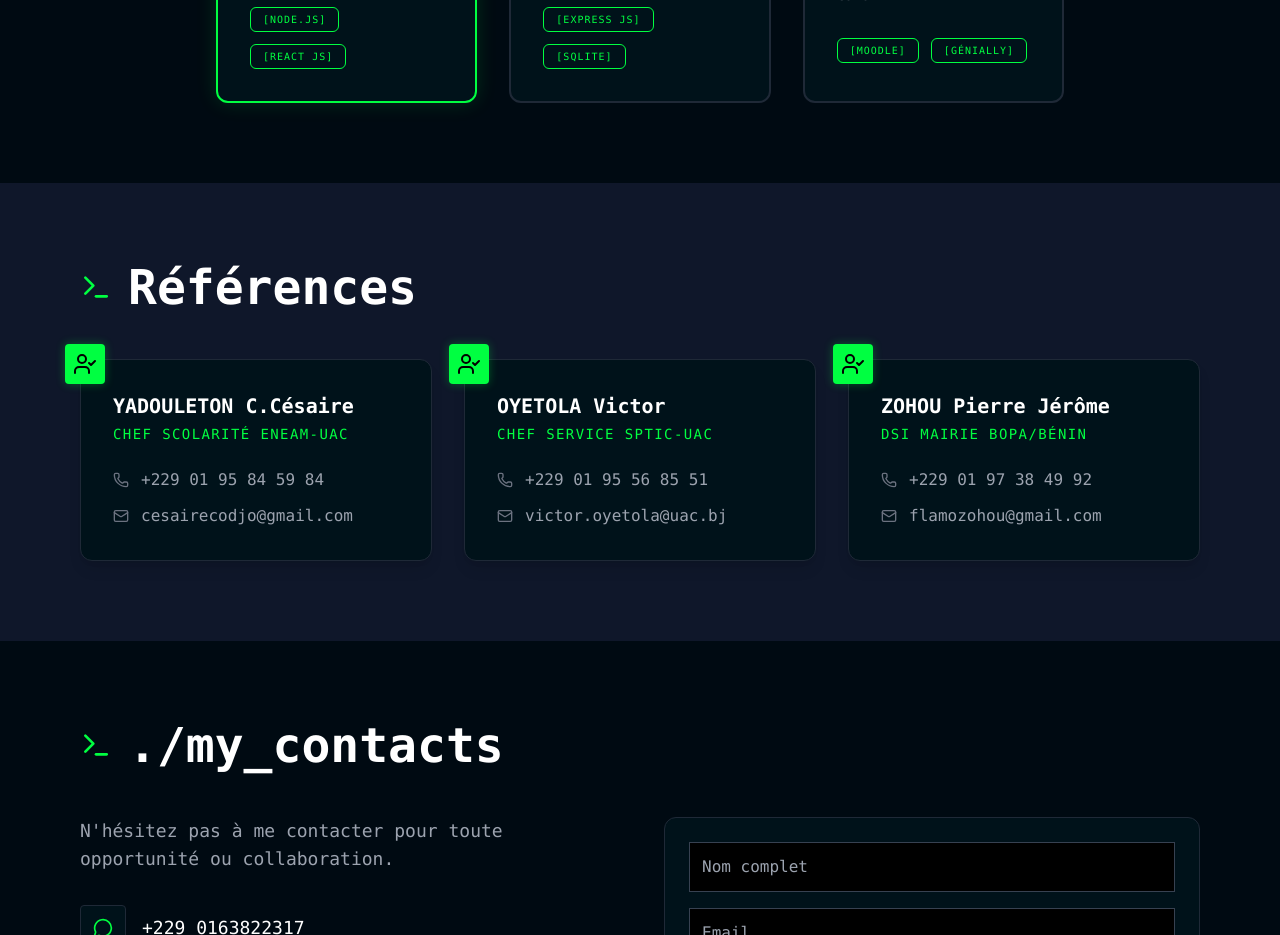
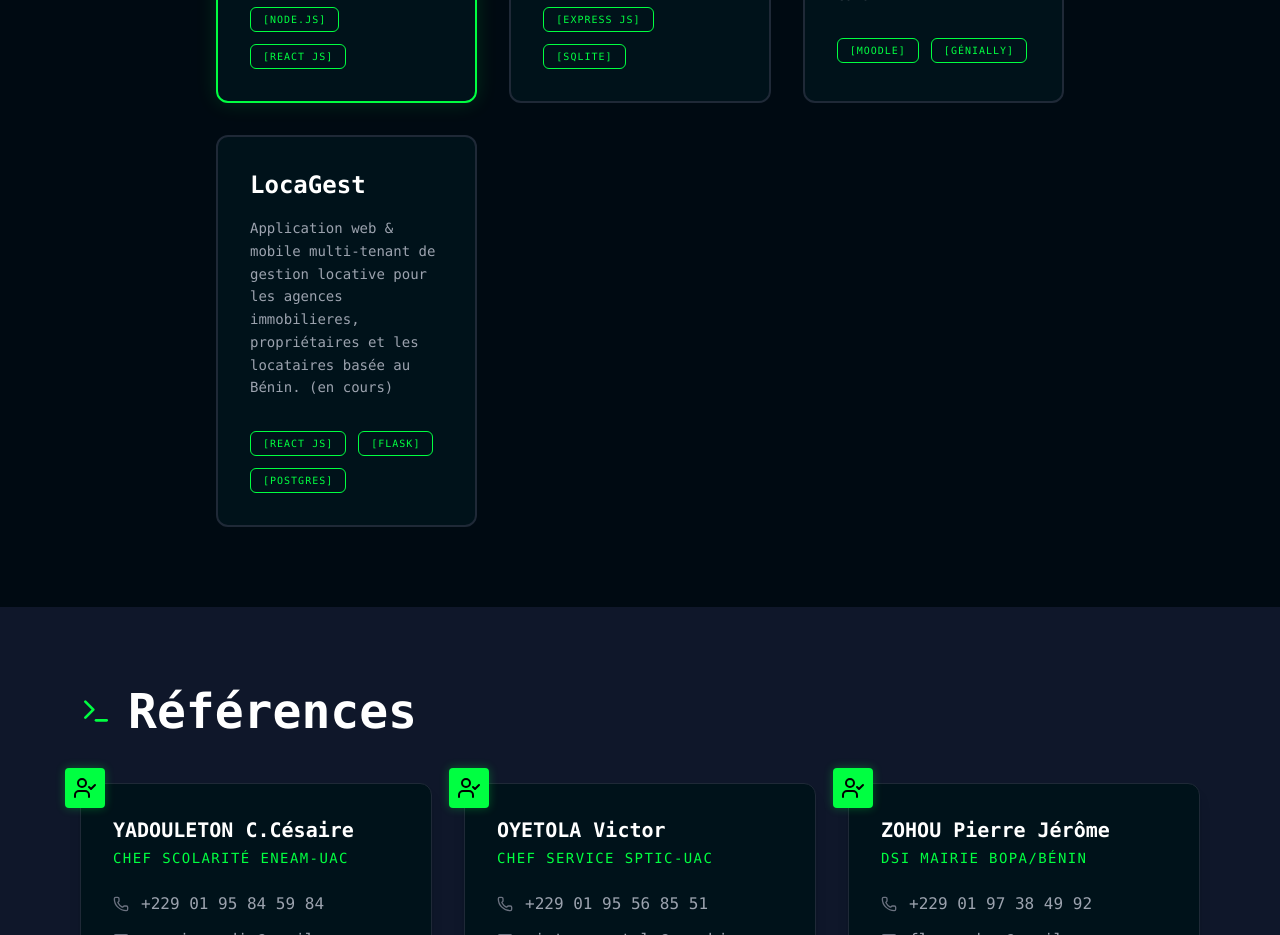
Before and after one commit to FrejusHO/Mon-portfolio, a React (Vite) app: page / in a window 1280 px wide. Shown: the part 5220-6155 px from the top of the page. Built offline with nearby package versions, Linux system fonts and the light colour scheme.

Commit message:
Projects

```diff
--- a/src/components/Projects.jsx
+++ b/src/components/Projects.jsx
@@ -18,6 +18,12 @@ const Projects = () => {
       title: "SANpreneur",
       description: "Plateforme intégrant une boîte à outils numérique pour les entrepreneurs innovants de l'Université d'Abomey-Calavi.",
       tags: ["Moodle", "Génially", ],
+      highlight: false
+    },
+       {
+      title: "LocaGest",
+      description: "Application web & mobile multi-tenant de gestion locative pour les agences immobilieres, propriétaires et les locataires basée au Bénin. (en cours) ",
+      tags: ["React JS", "Flask","Postgres" ],
       highlight: false
     }
   ];
```
